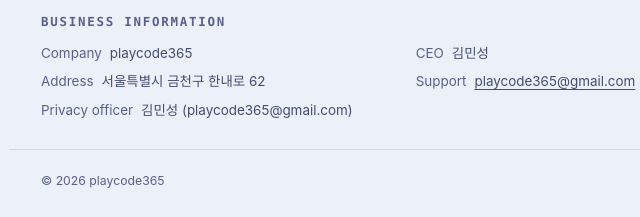
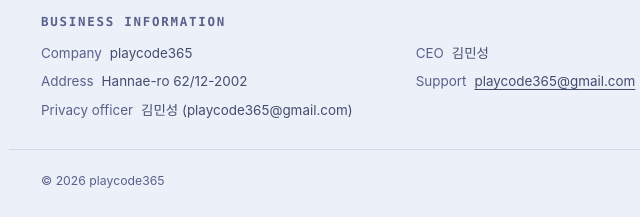
Before and after one commit to playcode365/playcode365.github.io, a plain HTML site: page en/about/index.html in a window 1280 px wide. Shown: the part 951-1168 px from the top of the page, 51-691 px from the left. Drawn offline with Linux system fonts and the light colour scheme.

Commit message:
site: 자동 갱신 (profile.public_changed business/address.en)
Generated-By: pcsd
Source-Event: profile.public_changed

```diff
--- a/en/about/index.html
+++ b/en/about/index.html
@@ -55,7 +55,7 @@ bringing endless adventures to life.</p></section>
 </main>
 <footer class="foot"><div class="wrap foot-grid">
 <div class="foot-brand"><a class="brand" href="/en/"><img class="logo" src="/assets/brand/icon-192.png" width="32" height="32" alt=""><span>PlayCode365</span></a><p>Small Studio, Infinite Worlds.</p></div>
-<nav aria-labelledby="fg-h"><h2 id="fg-h">Games</h2><ul><li><a href="/en/siren-defense/">Siren Defense</a></li></ul></nav><nav aria-labelledby="fs-h"><h2 id="fs-h">Studio</h2><ul><li><a href="/en/about/">About</a></li><li><a href="/en/news/">News</a></li><li><a href="/en/contact/">Contact</a></li></ul></nav><section class="biz" aria-labelledby="biz-h"><h2 id="biz-h">Business information</h2><dl><div><dt>Company</dt><dd>playcode365</dd></div><div><dt>CEO</dt><dd>김민성</dd></div><div><dt>Business registration no.</dt><dd>169-09-03459 <a href="https://www.ftc.go.kr/bizCommPop.do?wrkr_no=1690903459" rel="noopener">Verify</a></dd></div><div><dt>Address</dt><dd>서울특별시 금천구 한내로 62</dd></div><div><dt>Support</dt><dd><a href="mailto:playcode365@gmail.com">playcode365@gmail.com</a></dd></div><div><dt>Phone</dt><dd><a href="tel:01045519035">010-4551-9035</a></dd></div><div><dt>Privacy officer</dt><dd>김민성 (playcode365@gmail.com)</dd></div></dl></section>
+<nav aria-labelledby="fg-h"><h2 id="fg-h">Games</h2><ul><li><a href="/en/siren-defense/">Siren Defense</a></li></ul></nav><nav aria-labelledby="fs-h"><h2 id="fs-h">Studio</h2><ul><li><a href="/en/about/">About</a></li><li><a href="/en/news/">News</a></li><li><a href="/en/contact/">Contact</a></li></ul></nav><section class="biz" aria-labelledby="biz-h"><h2 id="biz-h">Business information</h2><dl><div><dt>Company</dt><dd>playcode365</dd></div><div><dt>CEO</dt><dd>김민성</dd></div><div><dt>Business registration no.</dt><dd>169-09-03459 <a href="https://www.ftc.go.kr/bizCommPop.do?wrkr_no=1690903459" rel="noopener">Verify</a></dd></div><div><dt>Address</dt><dd>Hannae-ro 62/12-2002</dd></div><div><dt>Support</dt><dd><a href="mailto:playcode365@gmail.com">playcode365@gmail.com</a></dd></div><div><dt>Phone</dt><dd><a href="tel:01045519035">010-4551-9035</a></dd></div><div><dt>Privacy officer</dt><dd>김민성 (playcode365@gmail.com)</dd></div></dl></section>
 </div><div class="wrap foot-bottom"><small>© 2026 playcode365</small></div></footer>
 </body>
 </html>
```
Also changed, not shown: en/contact/index.html (+1 -1 lines), en/index.html (+1 -1 lines), en/news/index.html (+1 -1 lines), en/siren-defense/credits/index.html (+1 -1 lines), en/siren-defense/delete-account/index.html (+1 -1 lines), en/siren-defense/index.html (+1 -1 lines), en/siren-defense/privacy/index.html (+1 -1 lines), en/siren-defense/support/index.html (+1 -1 lines), en/siren-defense/terms/index.html (+1 -1 lines).
